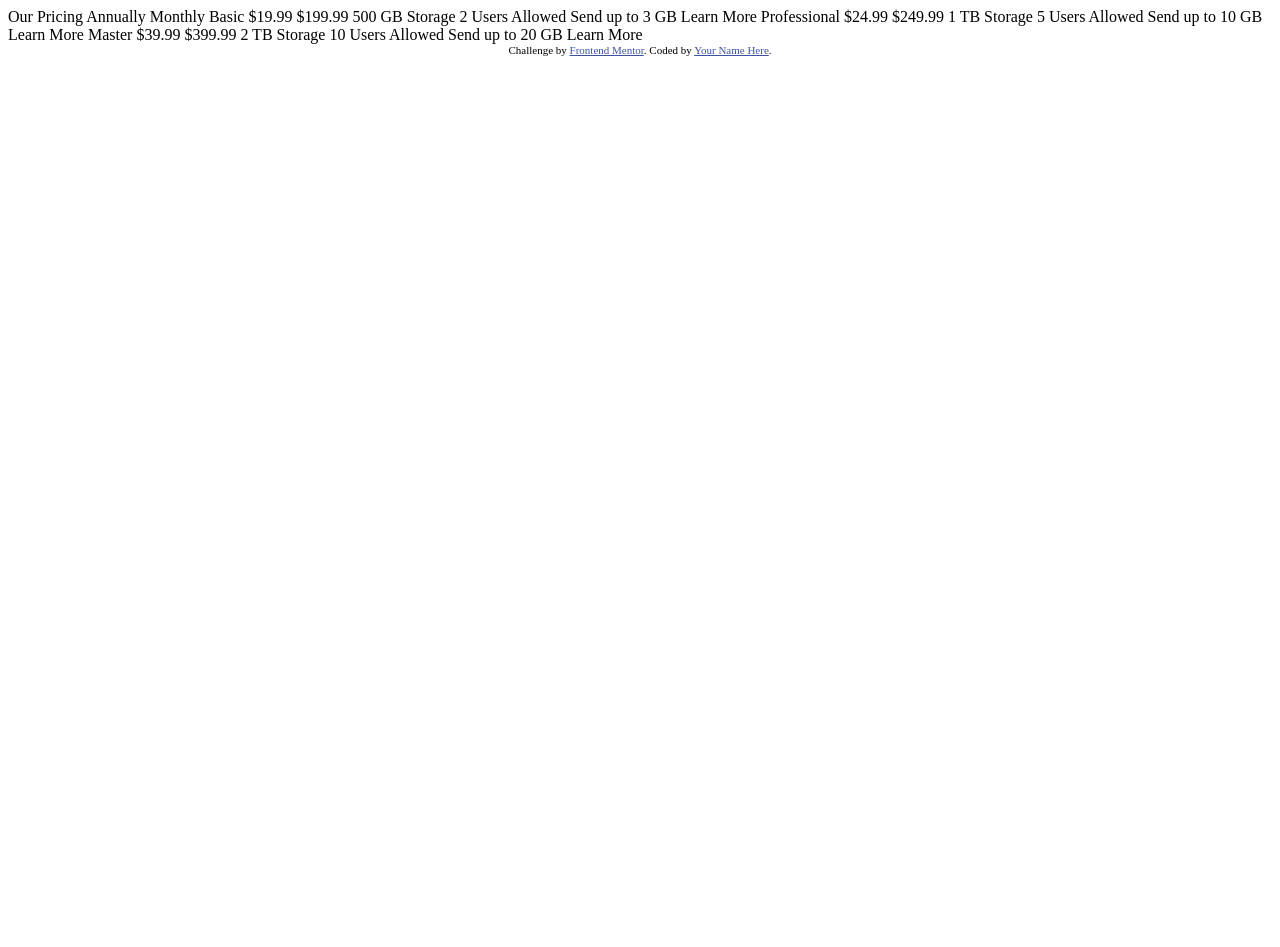
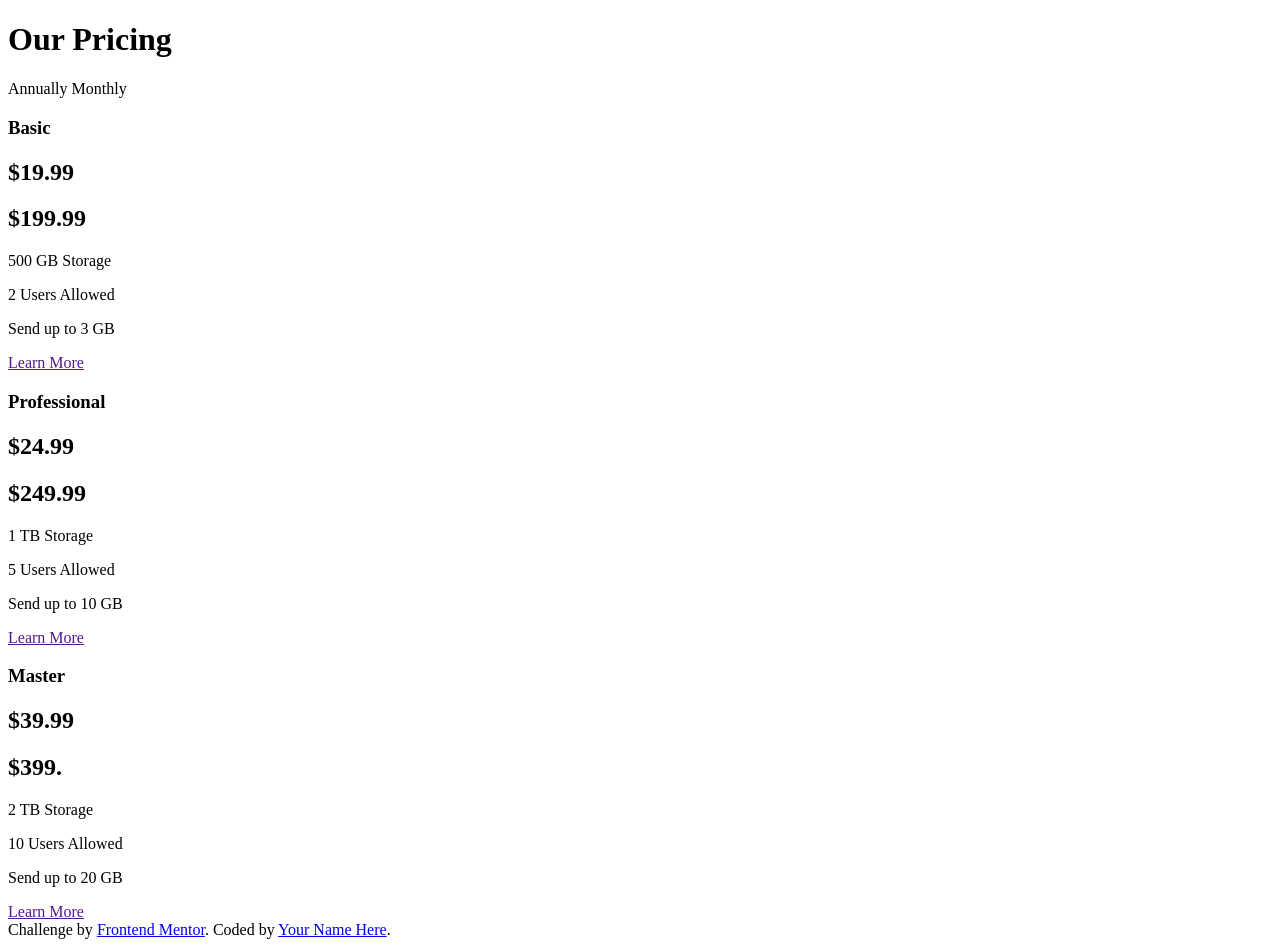
Before and after one commit to VitoriaAlvesB/componente-de-preco, a plain HTML site: page index.html in a window 1280 px wide. Before the commit the page ends 800 px from the top, so only its background shows below. Drawn offline with Linux system fonts and the light colour scheme.

Commit message:
estruturando o html

```diff
--- a/index.html
+++ b/index.html
@@ -1,52 +1,64 @@
 <!DOCTYPE html>
 <html lang="en">
+
 <head>
   <meta charset="UTF-8">
-  <meta name="viewport" content="width=device-width, initial-scale=1.0"> <!-- displays site properly based on user's device -->
+  <meta name="viewport" content="width=device-width, initial-scale=1.0">
+  <!-- displays site properly based on user's device -->
 
-  <link rel="icon" type="image/png" sizes="32x32" href="./images/favicon-32x32.png">
+  <link rel="icon" type="image/png" sizes="32x32" href="/images/favicon-32x32.png">
 
-  <title>Frontend Mentor | [Challenge Name Here]</title>
+  <title>Frontend Mentor|Pricing Component</title>
 
-  <!-- Feel free to remove these styles or customise in your own stylesheet 👍 -->
+  <!-- Feel free to remove these styles or customise in your own stylesheet 👍
   <style>
     .attribution { font-size: 11px; text-align: center; }
     .attribution a { color: hsl(228, 45%, 44%); }
-  </style>
+  </style> -->
 </head>
+
 <body>
 
-  Our Pricing
-  Annually
-  Monthly
+  <h1>Our Pricing</h1>
 
-  Basic
-  &dollar;19.99
-  &dollar;199.99
-  500 GB Storage
-  2 Users Allowed
-  Send up to 3 GB
-  Learn More
+  <span>Annually</span>
+  <span>Monthly</span>
+  <div class="basic">
+    <h3>Basic</h3>
+    <h2>&dollar;19.99</h2>
+    <h2>&dollar;199.99</h2>
+    <p>500 GB Storage</p>
+    <p>2 Users Allowed</p>
+    <p>Send up to 3 GB</p>
+    <a href="">Learn More</a>
+  </div>
 
-  Professional
-  &dollar;24.99
-  &dollar;249.99
-  1 TB Storage
-  5 Users Allowed
-  Send up to 10 GB
-  Learn More
 
-  Master
-  &dollar;39.99
-  &dollar;399.99
-  2 TB Storage
-  10 Users Allowed
-  Send up to 20 GB
-  Learn More
+  <div class="professional">
+    <h3>Professional</h3>
+    <h2>&dollar;24.99</h2>
+    <h2>&dollar;249.99</h2>
+    <p>1 TB Storage</p>
+    <p>5 Users Allowed</p>
+    <p>Send up to 10 GB</p>
+    <a href="">Learn More</a>
+  </div>
+
+  <div class="master">
+    <h3>Master</h3>
+    <h2>&dollar;39.99</h2>
+    <h2>&dollar;399.</h2>
+    <p>2 TB Storage</p>
+    <p>10 Users Allowed</p>
+    <p>Send up to 20 GB</p>
+    <a href="">Learn More</a>
+  </div>
+
 
   <div class="attribution">
     Challenge by <a href="https://www.frontendmentor.io?ref=challenge" target="_blank">Frontend Mentor</a>.
     Coded by <a href="#">Your Name Here</a>.
   </div>
 </body>
+
 </html>
```
